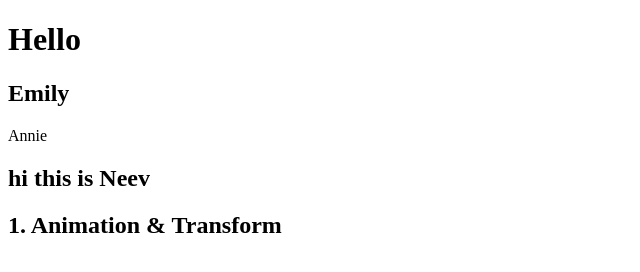
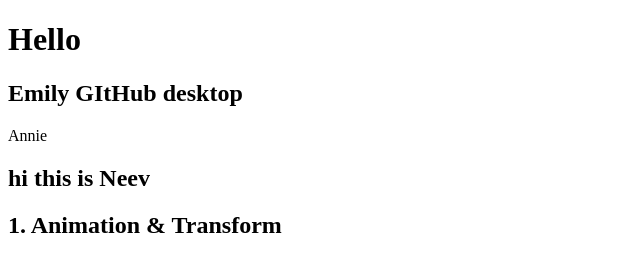
Before and after one commit to xiax320-crypto/code-challenge, a plain HTML site: page index.html in a window 1280 px wide. Shown: the whole page, without its empty margins (0-640 px from the left). Drawn offline with Linux system fonts and the light colour scheme.

Commit message:
commit 8.1

```diff
--- a/index.html
+++ b/index.html
@@ -11,7 +11,7 @@
 <body>
 
   <h1> Hello</h1>
-  <h2>Emily</h2>
+  <h2>Emily GItHub desktop</h2>
 <p>Annie</p>
 
   <h2>hi this is Neev</h2>
```
